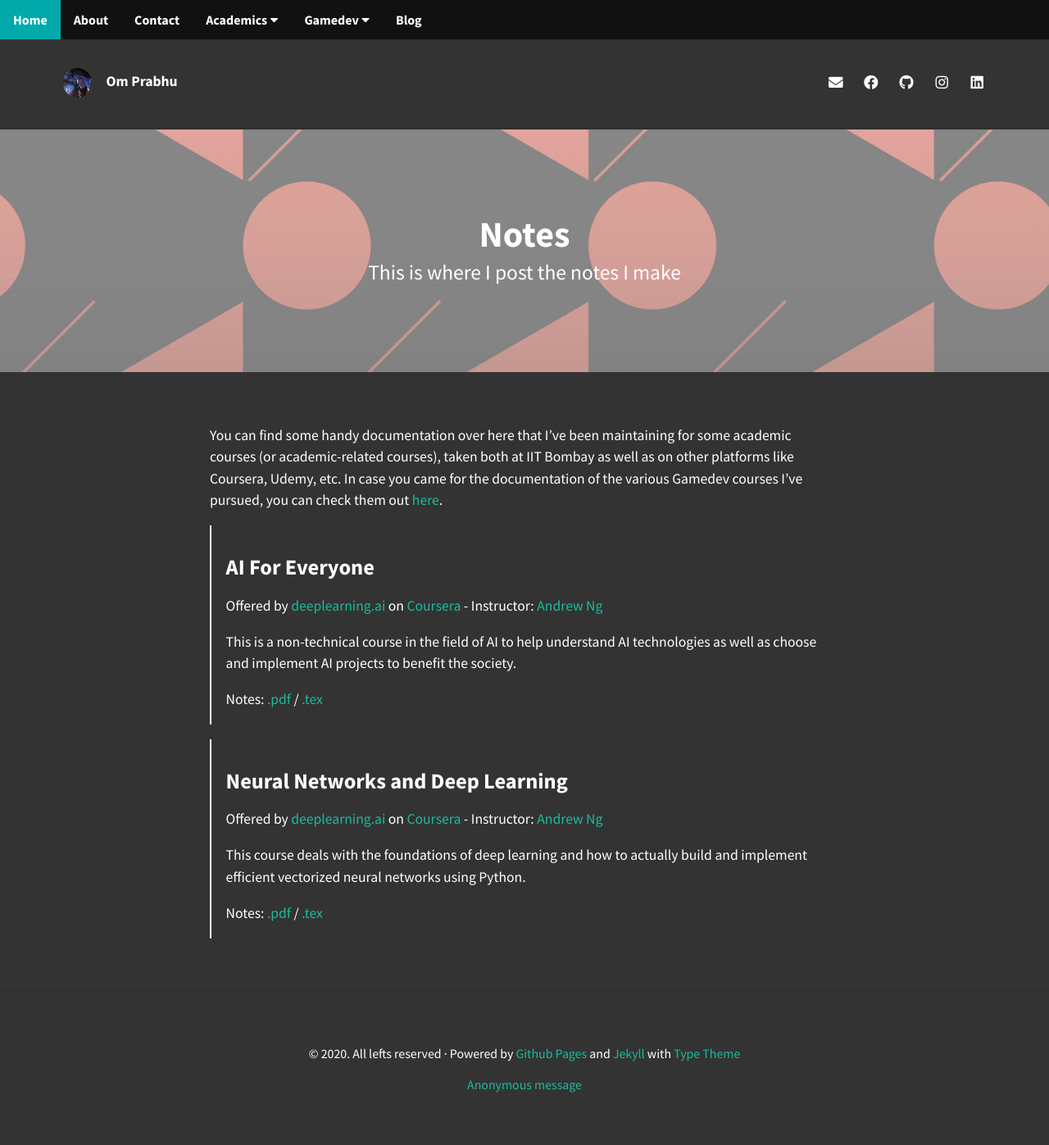
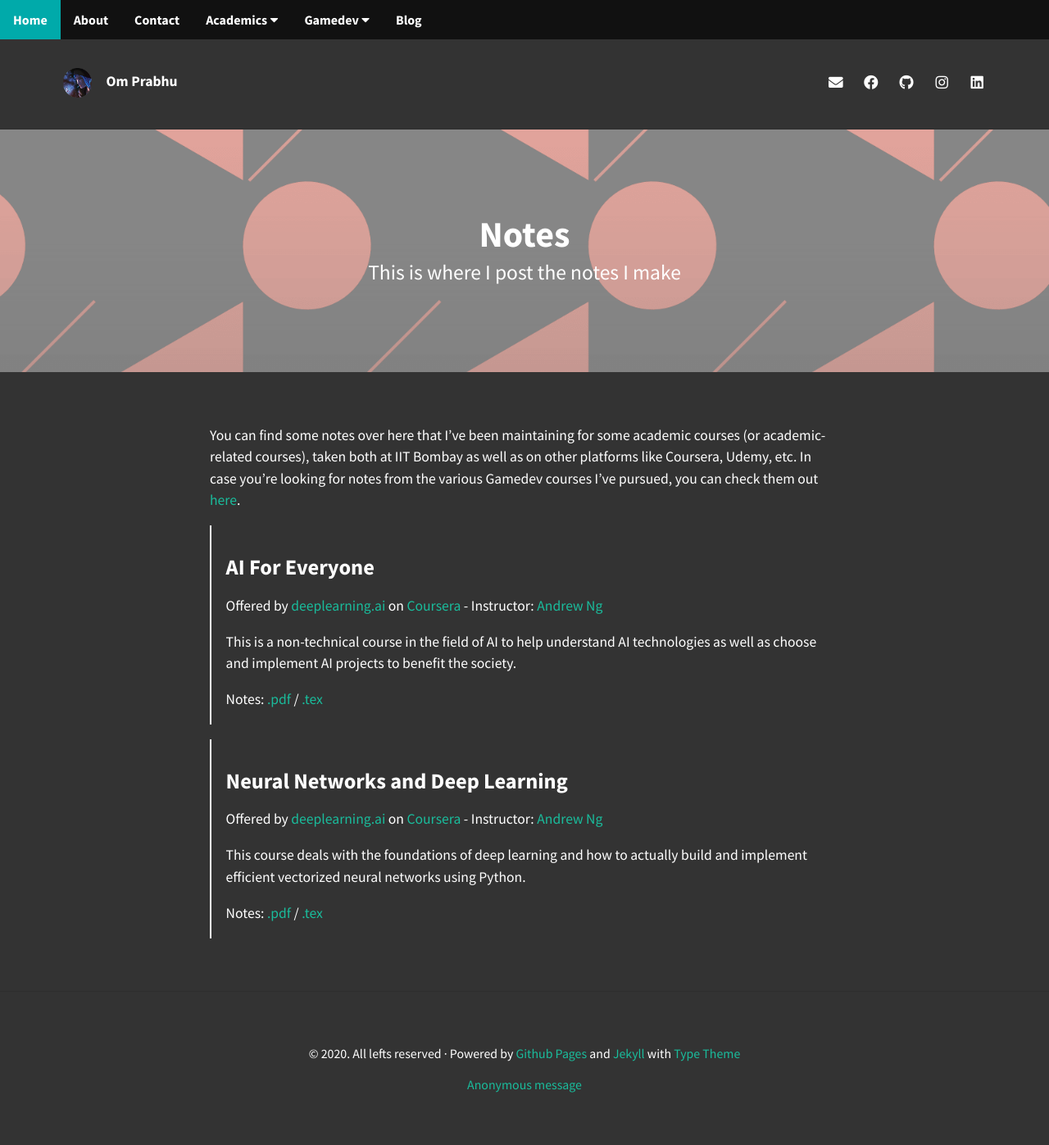
Before and after one commit to omprabhu31/omprabhu31.github.io, a Jekyll site: the page built from academics/notes.md, in a window 1280 px wide. Shown: the whole page at 82% size. Built offline with Jekyll 4.4.1, drawn with Linux system fonts in a browser that asks for light colours; nearby versions of some CDN libraries.

Commit message:
ton of minor changes

```diff
--- a/academics/notes.md
+++ b/academics/notes.md
@@ -7,7 +7,7 @@ feature-img: "assets/img/sample_feature_img_2.png"
 hide: true
 ---
 
-You can find some handy documentation over here that I've been maintaining for some academic courses (or academic-related courses), taken both at IIT Bombay as well as on other platforms like Coursera, Udemy, etc. In case you came for the documentation of the various Gamedev courses I've pursued, you can check them out [here](/gamedev/courses/).
+You can find some notes over here that I've been maintaining for some academic courses (or academic-related courses), taken both at IIT Bombay as well as on other platforms like Coursera, Udemy, etc. In case you're looking for notes from the various Gamedev courses I've pursued, you can check them out [here](/gamedev/courses/).
 
 > <h3>AI For Everyone</h3>
 > Offered by [deeplearning.ai](https://www.deeplearning.ai/) on [Coursera](https://www.coursera.org/)  -  Instructor: [Andrew Ng](https://www.coursera.org/instructor/andrewng)
--- a/index.html
+++ b/index.html
@@ -6,6 +6,6 @@ feature-img: "assets/img/sample_feature_img_3.png"
 hide: true
 ---
 
-<p>Hello, you've reached my website! I intend to separate this website into two main spaces - one for my academic work and the other for my blog where I will make occasional posts. Use the navigation bar on the top to have a look around.</p>
+Hello, you've reached my website! I intend to use this website mainly as a repository for my academic work, along with occasional blog posts and some other stuff I haven't yet figured out. The website is still in the works, so there might not be a lot to see right now. Hopefully that will change soon. Your feedback is always welcome :)
 
-<p>The website is still in the works, so there might not be a lot to see right now. Hopefully that will change soon. Your feedback is always welcome :)</p>
+The general structure of the website is inspired by [Aryaman Maithani](https://aryamanmaithani.github.io/)'s website. Credits for edits (hehe) suggested by others can be found in the website [changelog](/changelog/).
```
Also changed, not shown: changelog.md (added), 8 other files.
